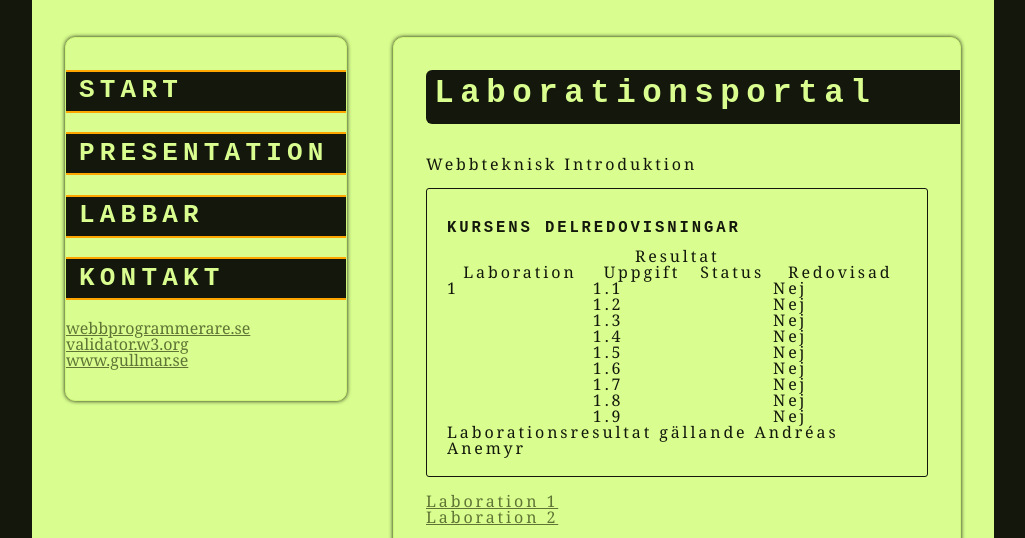
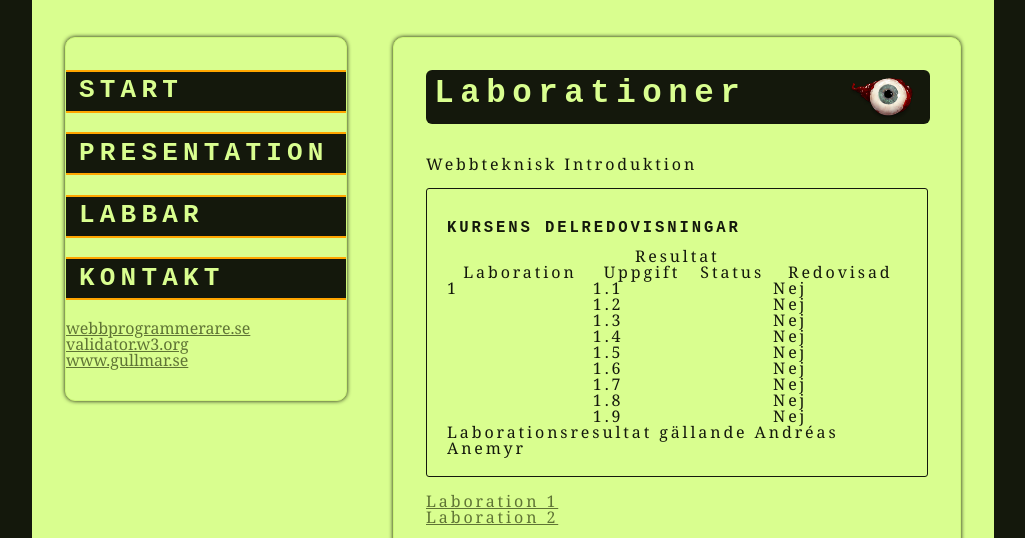
Before and after one commit to AndreasAnemyrLNU/1IK415-aa223ig-laborationer-NY, a plain HTML site: page pages/laborationer.html in a window 1280 px wide. Shown: the part 183-721 px from the top of the page, without its empty margins (128-1153 px from the left). Drawn offline with Linux system fonts and the light colour scheme.

Commit message:
labb 2.6 klar

```diff
--- a/css/style.css
+++ b/css/style.css
@@ -199,6 +199,10 @@ nav li a{
 }
 #rightcolumn h1{
 	background-color: #14180C;
+	background-image:url('pics/eye.png');
+	background-position: 13em -0.4em;
+	background-repeat:no-repeat;
+	background-size:2em;
 	border-radius: 0.1875em;
 	color:#D9FE8F;
 	font-size:2.5em;
@@ -210,7 +214,7 @@ nav li a{
 	padding:0.25em;
 	text-shadow: 0.04em 0.004em 0px #14180C;
 	text-transform:capitalize;
-	width: 28em;
+	width: 15em;
 }
 #rightcolumn p{
 	font-size:1em;
--- a/pages/laborationer.html
+++ b/pages/laborationer.html
@@ -29,7 +29,7 @@
                         </aside>
                     </div>
                     <div id="rightcolumn" class="boxshadow">
-                        <h1>Laborationsportal</h1>
+                        <h1>Laborationer</h1>
                         <section>
                         <h2>Webbteknisk Introduktion</h2>
                         <article>
```
Also changed, not shown: pages/kontakt.html (+1 -0 lines), css/pics/eye.png (added).
